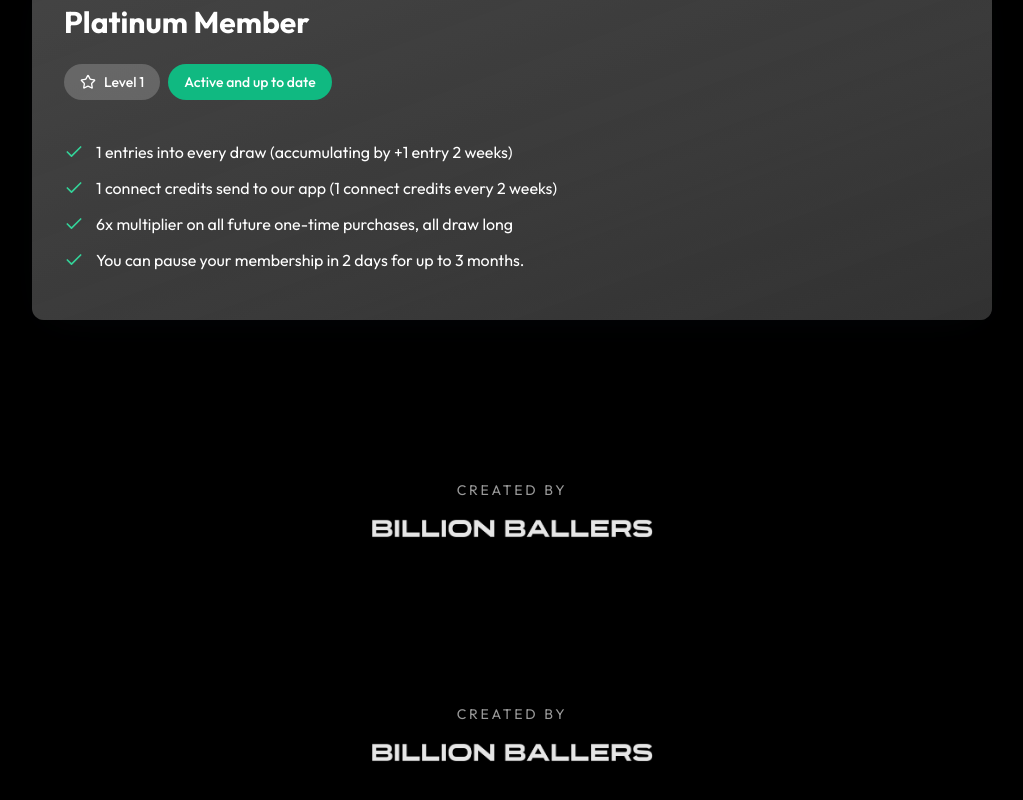
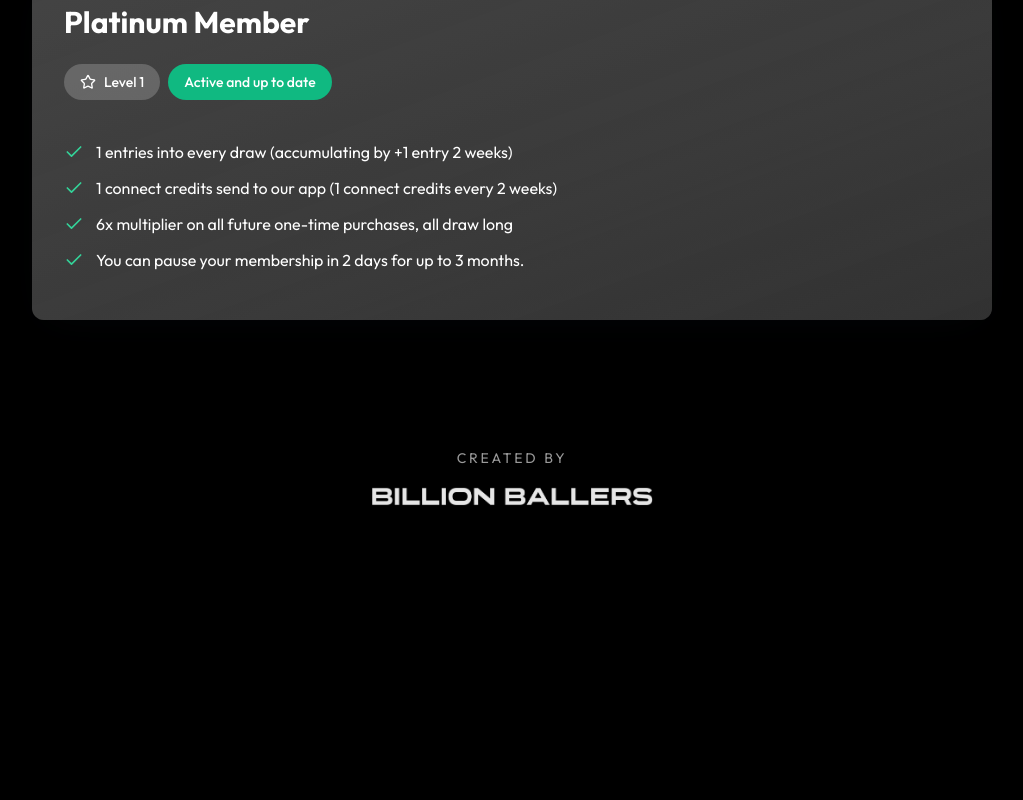
Before and after one commit to establishedagency2024-andy/baller-lounge, a React (Vite) app: page / in a window 1280 px wide. Shown: the part 899-1699 px from the top of the page, without its empty margins (256-1279 px from the left). After the commit the page ends 1443 px from the top, so only its background shows below. Built offline with nearby package versions, Linux system fonts and the light colour scheme; the HTML template or start-up script is replaced by a standard one.

Commit message:
Changes
Co-authored-by: establishedagency2024-andy <245791214+establishedagency2024-andy@users.noreply.github.com>

```diff
--- a/src/pages/Dashboard.tsx
+++ b/src/pages/Dashboard.tsx
@@ -63,12 +63,6 @@ const Dashboard = () => {
           </div>
         </Card>
       </section>
-
-      {/* Created By footer */}
-      <div className="pt-32 pb-8 flex flex-col items-center justify-center gap-3">
-        <span className="text-sm text-white/60 uppercase tracking-[0.2em]">Created By</span>
-        <img src={wordmarkWhite} alt="Wordmark" className="h-8 object-contain opacity-90" />
-      </div>
     </div>
   );
 };
```
